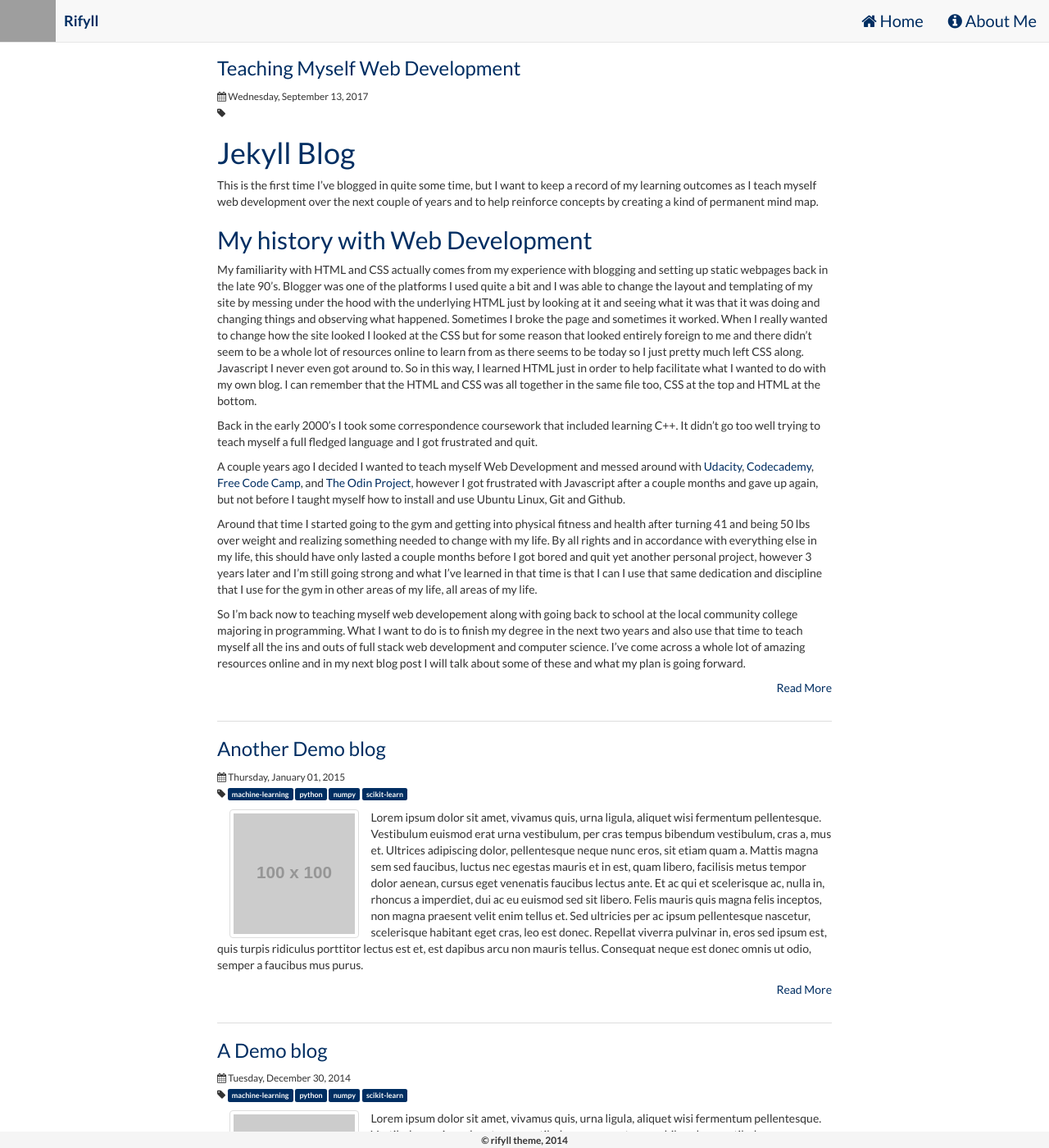
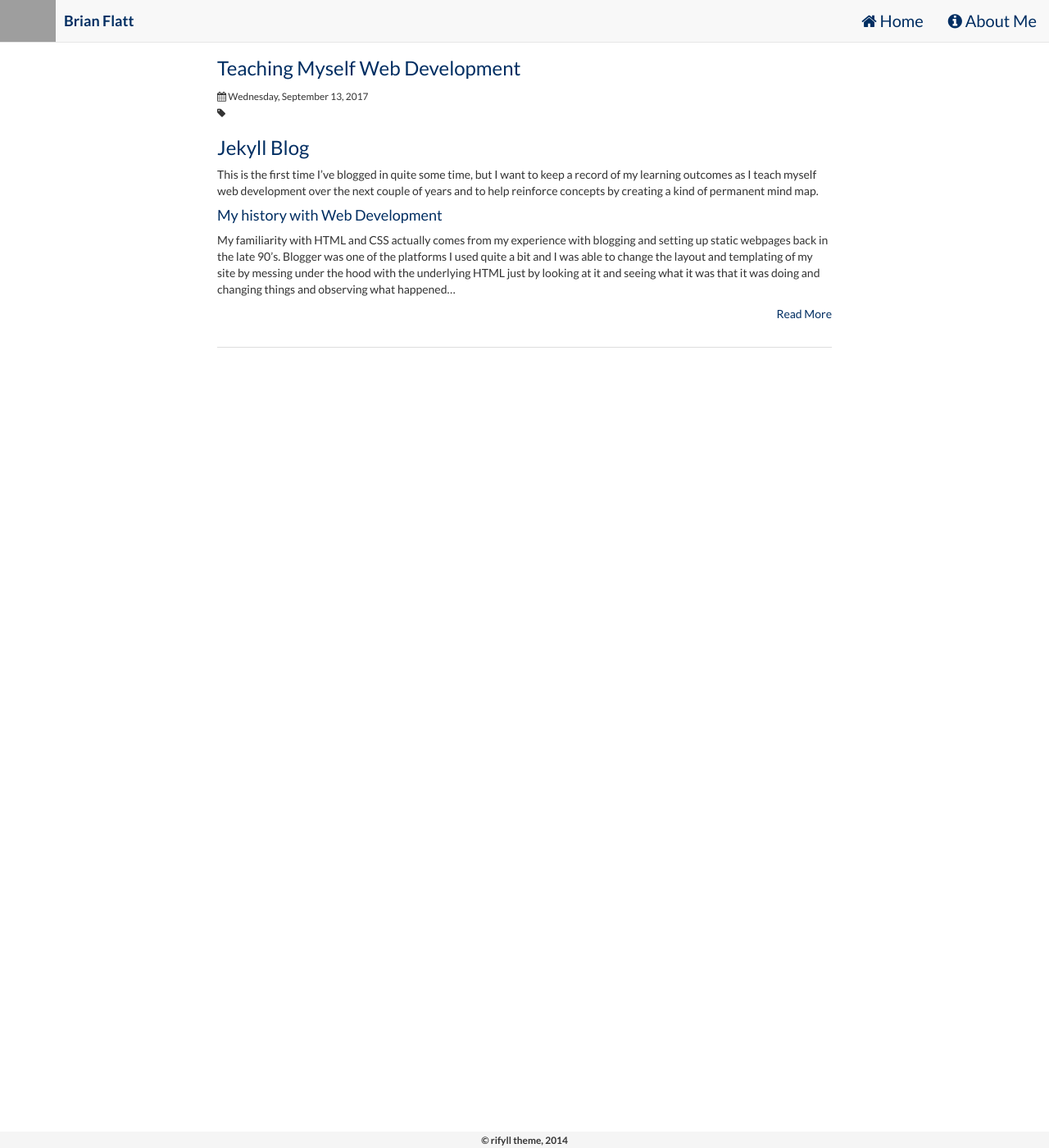
Before and after one commit to bflatt72/myblog, a Jekyll site: the page built from index.html, in a window 1280 px wide and 1400 px high, scrolled down 270 px. Shown: the whole window at 82% size. Built offline with Jekyll 4.4.1, drawn with Linux system fonts in a browser that asks for light colours; nearby versions of some CDN libraries; after the commit the page ends 900 px from its top, so only the background shows below that; part of the change alters nothing that is shown; some of the changed text lies outside the part shown; grey boxes are pictures that could not be loaded.

Commit message:
Update blog layout and About Me

```diff
--- a/_config.yml
+++ b/_config.yml
@@ -1,7 +1,7 @@
 # Site settings
-title: Rifyll
-email: somename@somedomain.com
-description: "Just Another Jekyll Theme"
+title: Brian Flatt
+email: bflatt72@gmail.com
+description: "A Web Log of my Web Development learning experiences"
 logo_location: "https://placeholdit.imgix.net/~text?txtsize=30&bg=F8F8F8&txtclr=002E62&txt=LOGO&w=100&h=100"
 
 #baseurl: "" # the subpath of your site, e.g. /blog/
--- a/_data/personal.yml
+++ b/_data/personal.yml
@@ -1,27 +1,25 @@
 ---
-  name: "Your Name"
-  position: "Your Position"
-  company: "Your Company"
-  location: "Your City, Your State"
-  email: "you@somedomain.com"
-  gravatar: "http://api.adorable.io/avatars/300/abott@adorable.png"
+  name: "Brian Flatt"
+  location: "Knoxville, TN"
+  email: "bflatt72@gmail.com"
+  gravatar: "https://s.gravatar.com/avatar/f6302426a8a4a48e89604a0b4c897cbd?s=250"
   bio: |
-    Your Short Bio goes here.
+    Just another dude. Excited about learning Web Development and doing all that I can to better myself in all aspects of life.
   #activate the social buttons you like by removing the comment
   social:
     google:
-      url: "http://plus.google.com/+You/"
-      text: "+You"
-      btnClass: "btn-google"
-      logo: "fa-google"
+    #  url: "http://plus.google.com/+You/"
+    #  text: "+You"
+    # btnClass: "btn-google"
+    # logo: "fa-google"
     # facebook:
     #  url: "http://facebook.com/yourid"
     #  text: "/yourid"
     #  btnClass: "btn-facebook"
     #  logo: "fa-facebook"
     twitter:
-      url: "http://twitter.com/yourid"
-      text: "/yourid"
+      url: "http://twitter.com/BrianFlatt72"
+      text: "/BrianFlatt72"
       btnClass: "btn-twitter"
       logo: "fa-twitter"
     # linkedin:
@@ -30,15 +28,15 @@
     #   btnClass: "btn-linkedin"
     #   logo: "fa-linkedin"
     github:
-      url: "http://github.com/yourid"
-      text: "/yourid"
+      url: "http://github.com/bflatt72"
+      text: "/bflatt72"
       btnClass: "btn-github"
       logo: "fa-github"
-    stackoverflow:
-      url: "http://stackoverflow.com/users/youruserid/yourid"
-      text: "/yourid"
-      btnClass: "btn-stackoverflow"
-      logo: "fa-stack-overflow"
+    # stackoverflow:
+    # url: "http://stackoverflow.com/users/youruserid/yourid"
+    # text: "/yourid"
+    # btnClass: "btn-stackoverflow"
+    # logo: "fa-stack-overflow"
     # soundcloud:
     #   url: "http://soundcloud.com/yourid"
     #   text: "/yourid"
--- a/_posts/2014-12-30-a-demo-blog.md
+++ /dev/null
@@ -1,16 +0,0 @@
----
-layout: post
-tags: machine-learning python numpy scikit-learn
-date: 2014-12-30 13:06
-thumbnail: http://placehold.it/100x100
-title: A Demo blog
-published: true
----
-
-Lorem ipsum dolor sit amet, vivamus quis, urna ligula, aliquet wisi fermentum pellentesque. Vestibulum euismod erat urna vestibulum, per cras tempus bibendum vestibulum, cras a, mus et. Ultrices adipiscing dolor, pellentesque neque nunc eros, sit etiam quam a.
-
-<!--more-->
-
-Lorem ipsum dolor sit amet, vivamus quis, urna ligula, aliquet wisi fermentum pellentesque. Vestibulum euismod erat urna vestibulum, per cras tempus bibendum vestibulum, cras a, mus et. Ultrices adipiscing dolor, pellentesque neque nunc eros, sit etiam quam a. Mattis magna sem sed faucibus, luctus nec egestas mauris et in est, quam libero, facilisis metus tempor dolor aenean, cursus eget venenatis faucibus lectus ante. Et ac qui et scelerisque ac, nulla in, rhoncus a imperdiet, dui ac eu euismod sed sit libero. Felis mauris quis magna felis inceptos, non magna praesent velit enim tellus et. Sed ultricies per ac ipsum pellentesque nascetur, scelerisque habitant eget cras, leo est donec. Repellat viverra pulvinar in, eros sed ipsum est, quis turpis ridiculus porttitor lectus est et, est dapibus arcu non mauris tellus. Consequat neque est donec omnis ut odio, semper a faucibus mus purus.
-
-Tortor a velit elementum, tortor condimentum lectus turpis faucibus, amet praesent id wisi, amet phasellus, scelerisque venenatis a sed massa vitae ac. Sed ridiculus, nec sed nulla. Ut volutpat mauris vestibulum sit risus, viverra at montes nec, luctus hendrerit lectus ipsum, mollis eleifend, ipsum dictumst turpis fringilla. Magna sunt at sed, bibendum risus ut dolorem ut nam sed, non et, integer eros non justo, nulla sed erat diam magna. Sed nulla massa pellentesque. Sed augue fames ut at amet, ultrices ante litora maecenas, quam nullam tristique aenean volutpat rutrum eget, suspendisse vestibulum vel, et massa commodo ante dolor.
--- a/_posts/2015-01-01-another-demo-blog.md
+++ /dev/null
@@ -1,14 +0,0 @@
----
-layout: post
-tags: machine-learning python numpy scikit-learn
-date: 2015-01-01 13:08
-thumbnail: http://placehold.it/100x100
-title: Another Demo blog
-published: true
----
-
-Lorem ipsum dolor sit amet, vivamus quis, urna ligula, aliquet wisi fermentum pellentesque. Vestibulum euismod erat urna vestibulum, per cras tempus bibendum vestibulum, cras a, mus et. Ultrices adipiscing dolor, pellentesque neque nunc eros, sit etiam quam a. Mattis magna sem sed faucibus, luctus nec egestas mauris et in est, quam libero, facilisis metus tempor dolor aenean, cursus eget venenatis faucibus lectus ante. Et ac qui et scelerisque ac, nulla in, rhoncus a imperdiet, dui ac eu euismod sed sit libero. Felis mauris quis magna felis inceptos, non magna praesent velit enim tellus et. Sed ultricies per ac ipsum pellentesque nascetur, scelerisque habitant eget cras, leo est donec. Repellat viverra pulvinar in, eros sed ipsum est, quis turpis ridiculus porttitor lectus est et, est dapibus arcu non mauris tellus. Consequat neque est donec omnis ut odio, semper a faucibus mus purus.
-
-<!--more-->
-
-Tortor a velit elementum, tortor condimentum lectus turpis faucibus, amet praesent id wisi, amet phasellus, scelerisque venenatis a sed massa vitae ac. Sed ridiculus, nec sed nulla. Ut volutpat mauris vestibulum sit risus, viverra at montes nec, luctus hendrerit lectus ipsum, mollis eleifend, ipsum dictumst turpis fringilla. Magna sunt at sed, bibendum risus ut dolorem ut nam sed, non et, integer eros non justo, nulla sed erat diam magna. Sed nulla massa pellentesque. Sed augue fames ut at amet, ultrices ante litora maecenas, quam nullam tristique aenean volutpat rutrum eget, suspendisse vestibulum vel, et massa commodo ante dolor.
--- a/_posts/2017-09-13-Teaching-Myself-Web-Development.md
+++ b/_posts/2017-09-13-Teaching-Myself-Web-Development.md
@@ -6,14 +6,17 @@ category: posts
 
 ---
 
-# Jekyll Blog
+### Jekyll Blog
 
 
 This is the first time I've blogged in quite some time, but I want to keep a record of my learning outcomes as I teach myself web development over the next couple of years and to help reinforce concepts by creating a kind of permanent mind map.
 
-## My history with Web Development
 
-My familiarity with HTML and CSS actually comes from my experience with blogging and setting up static webpages back in the late 90's. Blogger was one of the platforms I used quite a bit and I was able to change the layout and templating of my site by messing under the hood with the underlying HTML just by looking at it and seeing what it was that it was doing and changing things and observing what happened. Sometimes I broke the page and sometimes it worked. When I really wanted to change how the site looked I looked at the CSS but for some reason that looked entirely foreign to me and there didn't seem to be a whole lot of resources online to learn from as there seems to be today so I just pretty much left CSS along. Javascript I never even got around to. So in this way, I learned HTML just in order to help facilitate what I wanted to do with my own blog. I can remember that the HTML and CSS was all together in the same file too, CSS at the top and HTML at the bottom.
+
+#### My history with Web Development
+
+My familiarity with HTML and CSS actually comes from my experience with blogging and setting up static webpages back in the late 90's. Blogger was one of the platforms I used quite a bit and I was able to change the layout and templating of my site by messing under the hood with the underlying HTML just by looking at it and seeing what it was that it was doing and changing things and observing what happened...
+<!--more--> Sometimes I broke the page and sometimes it worked. When I really wanted to change how the site looked I looked at the CSS but for some reason that looked entirely foreign to me and there didn't seem to be a whole lot of resources online to learn from as there seems to be today so I just pretty much left CSS along. Javascript I never even got around to. So in this way, I learned HTML just in order to help facilitate what I wanted to do with my own blog. I can remember that the HTML and CSS was all together in the same file too, CSS at the top and HTML at the bottom.
 
 Back in the early 2000's I took some correspondence coursework that included learning C++. It didn't go too well trying to teach myself a full fledged language and I got frustrated and quit.
 
```
